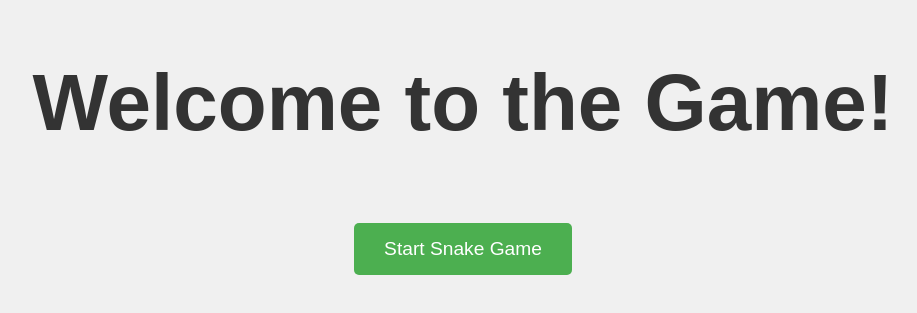
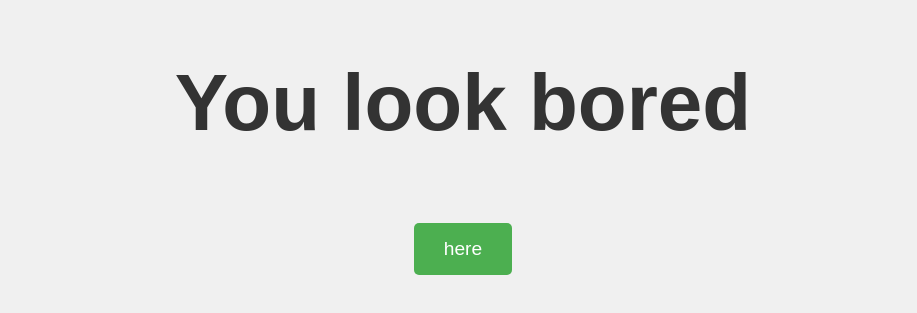
Before and after one commit to x9gz/Bored, a plain HTML site: page index.html in a window 1280 px wide. Shown: the part 261-574 px from the top of the page, without its empty margins (177-1094 px from the left). Drawn offline with Linux system fonts and the light colour scheme.

Commit message:
Update index.html

```diff
--- a/index.html
+++ b/index.html
@@ -39,8 +39,8 @@
 </head>
 <body>
     <div class="container">
-        <h1>Welcome to the Game!</h1>
-        <button class="button" onclick="window.location.href='game.html'">Start Snake Game</button>
+        <h1>You look bored</h1>
+        <button class="button" onclick="window.location.href='game.html'">here</button>
     </div>
 </body>
 </html>
```
